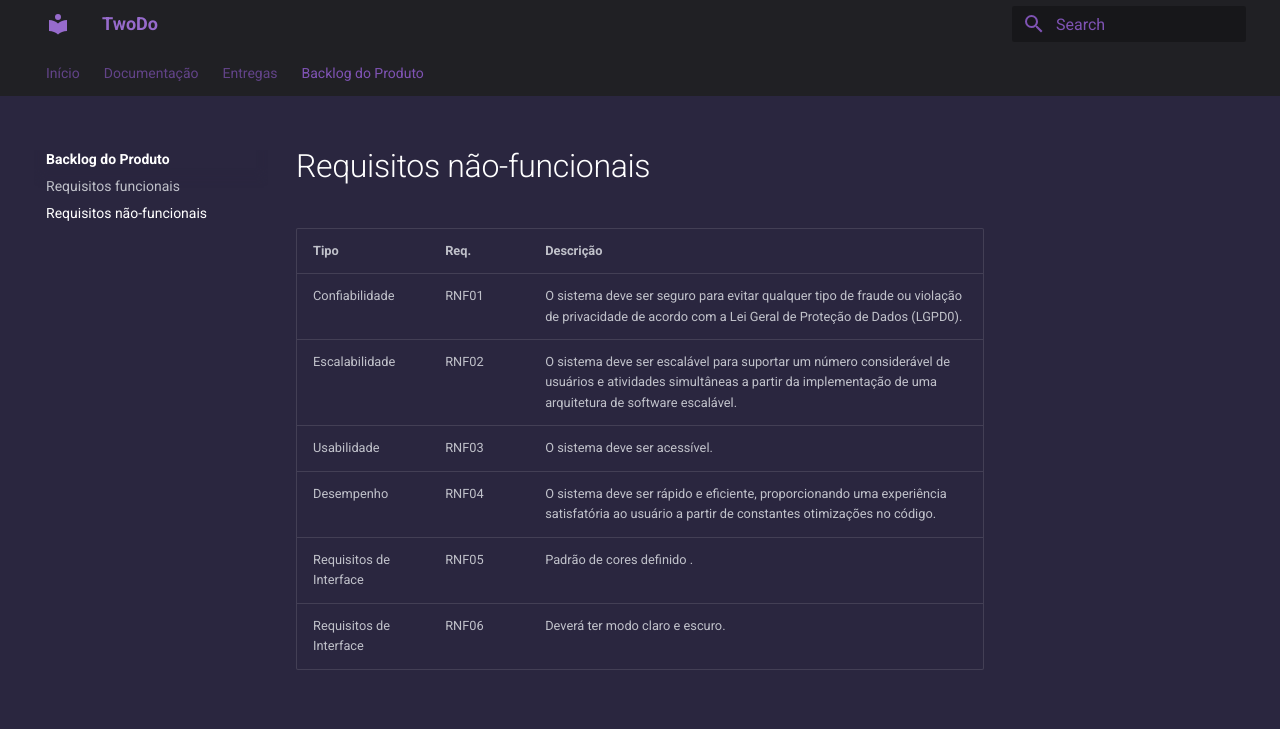
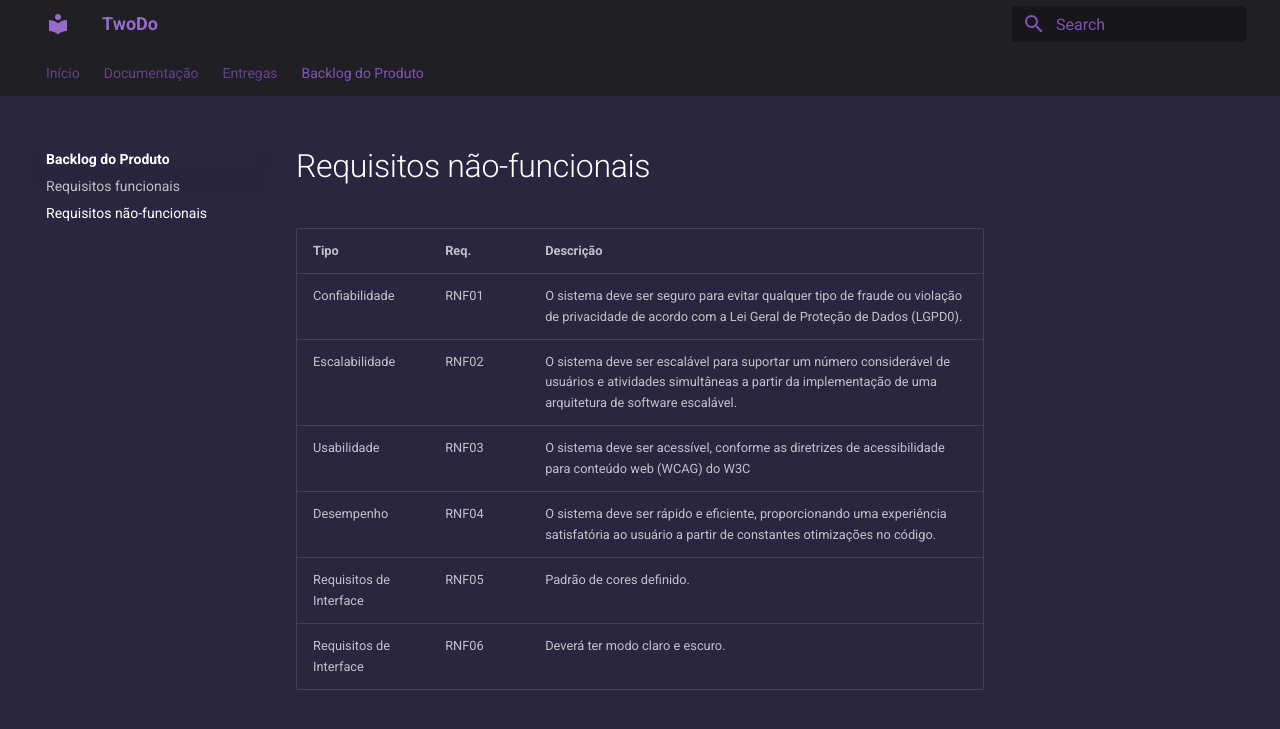
Before and after one commit to mdsreq-fga-unb/2023.1-TwoDo, an MkDocs documentation site: the page built from docs/backlog/nao-funcionais.md, in a window 1280 px wide. Shown: the top 729 px of the page. Built offline with MkDocs 1.6.1 and Material for MkDocs 9.7.7, drawn with Linux system fonts in a browser that asks for light colours.

Commit message:
Update nao-funcionais.md

```diff
--- a/docs/backlog/nao-funcionais.md
+++ b/docs/backlog/nao-funcionais.md
@@ -2,7 +2,7 @@
 | --- | --- | --- |
 | Confiabilidade | RNF01 | O sistema deve ser seguro para evitar qualquer tipo de fraude ou violação de privacidade de acordo com a Lei Geral de Proteção de Dados (LGPD0).  |
 | Escalabilidade | RNF02 | O sistema deve ser escalável para suportar um número considerável de usuários e atividades simultâneas a partir da implementação de uma arquitetura de software escalável. |
-| Usabilidade | RNF03 | O sistema deve ser acessível. |
+| Usabilidade | RNF03 | O sistema deve ser acessível, conforme as diretrizes de acessibilidade para conteúdo web (WCAG) do W3C|
 | Desempenho | RNF04 | O sistema deve ser rápido e eficiente, proporcionando uma experiência satisfatória ao usuário a partir de constantes otimizações no código.|
-| Requisitos de Interface | RNF05 | Padrão de cores definido . |
+| Requisitos de Interface | RNF05 | Padrão de cores definido. |
 | Requisitos de Interface | RNF06 | Deverá ter modo claro e escuro. |
```
